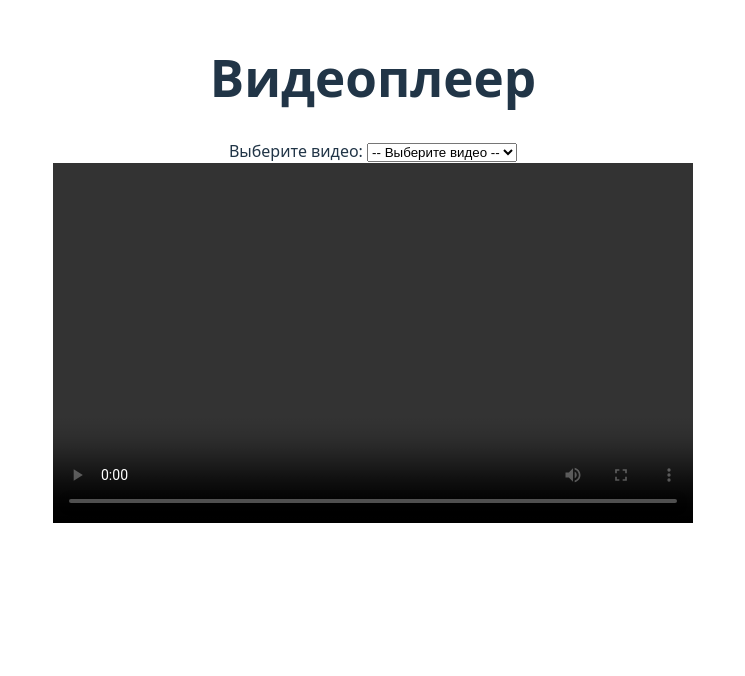
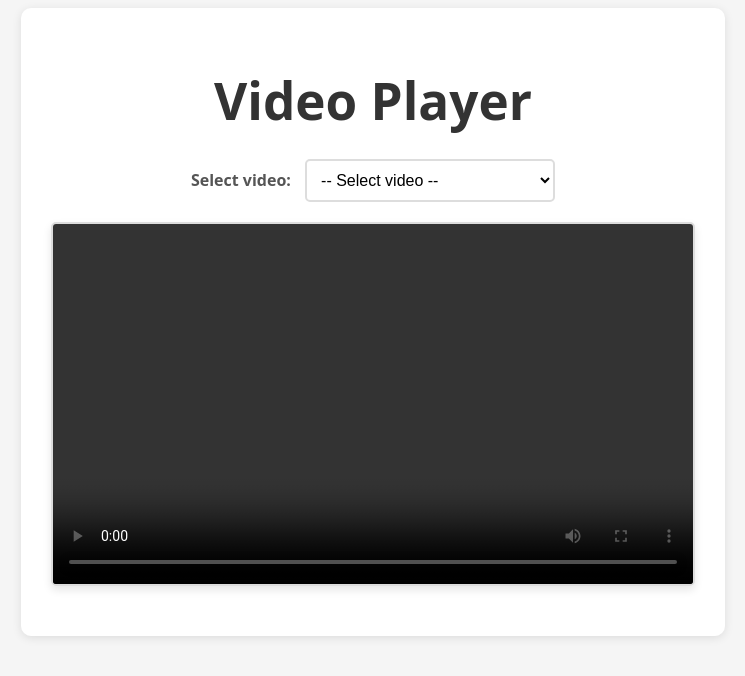
Before and after one commit to metronom72/test-challenge-video-player, a website built with Vite: page index.html in a window 1280 px wide. Shown: the part 128-804 px from the top of the page, without its empty margins (267-1012 px from the left). Built offline with nearby package versions, Linux system fonts and the light colour scheme.

Commit message:
finished with html and css

```diff
--- a/index.html
+++ b/index.html
@@ -1,28 +1,28 @@
 <!DOCTYPE html>
-<html lang="ru">
+<html lang="en">
 <head>
   <meta charset="UTF-8" />
   <meta name="viewport" content="width=device-width, initial-scale=1.0" />
-  <title>Видеоплеер</title>
+  <link rel="stylesheet" href="./style.css" />
+  <title>Video Player</title>
 </head>
 <body>
 <div id="app">
   <div class="container">
-    <h1>Видеоплеер</h1>
+    <h1>Video Player</h1>
 
     <div class="controls">
-      <label for="videoSelect">Выберите видео:</label>
+      <label for="videoSelect">Select video:</label>
       <select id="videoSelect">
-        <option value="">-- Выберите видео --</option>
-        <option value="https://commondatastorage.googleapis.com/gtv-videos-bucket/sample/BigBuckBunny.mp4">Big Buck Bunny</option>
-        <option value="https://commondatastorage.googleapis.com/gtv-videos-bucket/sample/ElephantsDream.mp4">Elephants Dream</option>
-        <option value="https://commondatastorage.googleapis.com/gtv-videos-bucket/sample/ForBiggerBlazes.mp4">For Bigger Blazes</option>
-        <option value="https://commondatastorage.googleapis.com/gtv-videos-bucket/sample/Sintel.mp4">Sintel</option>
+        <option value="">-- Select video --</option>
+        <option value="https://storage.googleapis.com/shaka-demo-assets/angel-one/dash.mpd">Angel One (DASH)</option>
+        <option value="https://storage.googleapis.com/shaka-demo-assets/bbb-dark-truths-hls/hls.m3u8">Big Buck Bunny (HLS)</option>
+        <option value="https://media.w3.org/2010/05/sintel/trailer.mp4">Sintel Trailer (MP4)</option>
       </select>
     </div>
 
     <video id="videoPlayer" width="640" height="360" controls>
-      <p>Ваш браузер не поддерживает видео HTML5.</p>
+      <p>Your browser doesn't support HTML5 video.</p>
     </video>
   </div>
 </div>
--- a/src/main.ts
+++ b/src/main.ts
@@ -11,6 +11,15 @@ if (videoSelect && videoPlayer) {
     if (selectedVideo) {
       videoPlayer.src = selectedVideo;
       videoPlayer.load();
+
+      const selectedOption = target.options[target.selectedIndex];
+      console.log(`Loaded: ${selectedOption.text}`);
+
+      videoPlayer.addEventListener('error', (e) => {
+        console.error('Video loading error:', e);
+        alert('Failed to load video. Your browser may not support this format.');
+      });
+
     } else {
       videoPlayer.removeAttribute('src');
       videoPlayer.load();
```
